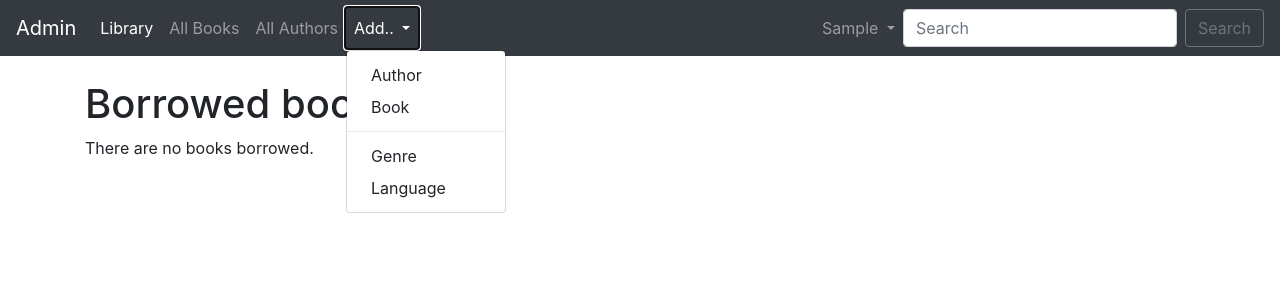
After one commit to f4r6d/OneLibrary, a Django app: page /mybooks/ in a window 1280 px wide, after a click on "Add..". The commit adds this page. Shown: the top 300 px of the page. Run offline with Django 4.2, Linux system fonts and the light colour scheme; the visitor is signed in with stand-in values (Sample User, id 1); data that the repository does not hold is empty; some libraries are stand-ins or nearby versions.

Commit message:
fix templates, add borrowing system

```diff
--- a/catalog/templates/catalog/author_detail.html
+++ b/catalog/templates/catalog/author_detail.html
@@ -1,6 +1,6 @@
 {% extends "base.html" %}
 
-{% block title %}{{ Author }}{% endblock %}
+{% block title %}Author | {{ author }}{% endblock %}
 
 {% block content %}
 
--- a/catalog/templates/catalog/author_form.html
+++ b/catalog/templates/catalog/author_form.html
@@ -1,9 +1,9 @@
 {% extends "base.html" %}
 
-{% block title %}Add Author{% endblock %}
+{% block title %}{% if 'update' in request.path %}Update{% else %}Add{% endif %} Author{% endblock %}
 
 {% block content %}
-<h3>Author</h3>
+<h3>{% if 'update' in request.path %}Update{% else %}Add{% endif %} Author</h3>
 <form method="post" class="form-control">
   {% csrf_token %}
   {% load crispy_forms_tags %}
--- a/catalog/templates/catalog/author_list.html
+++ b/catalog/templates/catalog/author_list.html
@@ -15,8 +15,10 @@
     <td><a href="{{ author.get_absolute_url }}">{{ author }}</a></td>
     <td>{{author.date_of_birth}}</td>
     <td>{% if author.date_of_death %}{{author.date_of_death}}{% endif %}</td>
+    {% if request.user.is_staff %}
     <td><a href="{% url 'catalog:author-update' author.id %}" class="btn btn-sm btn-secondary">Edit Author</a></td>
     <td><a href="{% url 'catalog:author-delete' author.id %}" class="btn btn-sm btn-danger" onclick="return confirm('Delete?')">Delete Author</a></td>
+    {% endif %}
   </tr>
   {% endfor %}
   </tbody>
--- a/catalog/templates/catalog/book_form.html
+++ b/catalog/templates/catalog/book_form.html
@@ -1,6 +1,6 @@
 {% extends "base.html" %}
 
-{% block title %}Add Book{% endblock %}
+{% block title %}{% if 'update' in request.path %}Update{% else %}Add{% endif %} Book{% endblock %}
 
 {% block content %}
 <h3>Book</h3>
--- a/catalog/templates/catalog/book_list.html
+++ b/catalog/templates/catalog/book_list.html
@@ -14,7 +14,9 @@
   <tr>
     <td><a href="{{ book.get_absolute_url }}">{{ book.title }}</a></td>
     <td>{{book.author}}</td>
+    {% if request.user.is_staff %}
     <td><a href="{% url 'catalog:book-update' book.id %}" class="btn btn-sm btn-secondary">Edit Book</a></td>
+    {% endif %}
   </tr>
   {% endfor %}
   </tbody>
--- a/catalog/templates/catalog/bookinstance_form.html
+++ b/catalog/templates/catalog/bookinstance_form.html
@@ -1,15 +1,15 @@
 {% extends "base.html" %}
 
-{% block title %}Add Author{% endblock %}
+{% block title %}{% if 'renew' in request.path %}Renew{% elif 'update' in request.path %}Update{% else %}Copy of{% endif %} {{object}}{% endblock %}
 
 {% block content %}
-<h3>Copy</h3>
+<h3>{% if 'renew' in request.path %}Renew{% elif 'update' in request.path %}Update{% else %}Copy of{% endif %} {{object}}</h3>
 <form method="post" class="form-control">
   {% csrf_token %}
   {% load crispy_forms_tags %}
   {{ form|crispy }}
 
-  <input type="submit" value="Add Book Copy!" class="btn btn-block btn-primary"/>
+  <input type="submit" value="{% if 'renew' in request.path %}Renew{% elif 'update' in request.path %}Update{% else %}Add{% endif %} Copy!" class="btn btn-block btn-primary"/>
 </form>
 
 {% endblock %}
--- /dev/null
+++ b/catalog/templates/catalog/my_borrowed.html
@@ -0,0 +1,25 @@
+{% extends "base.html" %}
+
+{% block title %}My Borrowed Book List{% endblock %}
+
+{% block content %}
+
+<h1>Borrowed books:</h1>
+
+{% if bookinstance_list %}
+<ul>
+
+  {% for bookinst in bookinstance_list %}
+  <li class="{% if bookinst.is_overdue %}text-danger{% endif %}">
+    <a href="{% url 'catalog:book-detail' bookinst.book.pk %}">{{bookinst.book.title}}</a> ({{ bookinst.due_back }})
+  </li>
+  {% endfor %}
+</ul>
+
+{% else %}
+  <p>There are no books borrowed.</p>
+{% endif %}
+
+
+
+{% endblock %}
--- a/catalog/urls.py
+++ b/catalog/urls.py
@@ -6,16 +6,22 @@ urlpatterns = [
     path('', views.index, name='index'),
     path('books/', views.BookListView.as_view(), name='book-list'),
     path('authors/', views.AuthorListView.as_view(), name='author-list'),
+    path('mybooks/', views.LoanedBooksByUserListView.as_view(), name='my-borrowed'),
+    path('borrowed/', views.BorrowedBooksListView.as_view(), name='borrowed'),
+    path('authors/add/', views.AuthorCreateView.as_view(), name='author-create'),
     path('books/add/', views.BookCreateView.as_view(), name='book-create'),
-    path('authors/add/', views.AuthorCreateView.as_view(), name='author-create'),
     path('genres/add/', views.GenreCreateView.as_view(), name='genre-create'),
     path('languages/add/', views.LanguageCreateView.as_view(), name='language-create'),
-    path('books/<pk>/book_instance/add/', views.BookInstanceCreateView.as_view(), name='book_instance-create'),
-    path('book_instance/<uuid:id>/delete/', views.book_instance_delete, name='book_instance-delete'),
+    path('authors/<pk>/', views.AuthorDetailView.as_view(), name='author-detail'),
     path('books/<pk>/', views.BookDetailView.as_view(), name='book-detail'),
+    path('authors/<pk>/update/', views.AuthorUpdateView.as_view(), name='author-update'),
+    path('authors/<pk>/delete/', views.author_delete, name='author-delete'),
     path('books/<pk>/update/', views.BookUpdateView.as_view(), name='book-update'),
     path('book/<pk>/delete/', views.book_delete, name='book-delete'),
-    path('authors/<pk>/', views.AuthorDetailView.as_view(), name='author-detail'),
-    path('authors/<pk>/update/', views.AuthorUpdateView.as_view(), name='author-update'),
-    path('authors/<pk>/delete/', views.author_delete, name='author-delete'),
+    path('books/<pk>/book_instance/add/', views.BookInstanceCreateView.as_view(), name='book_instance-create'),
+    path('book_instance/<uuid:pk>/renew/', views.BookInstanceRenewUpdateView.as_view(), name='book_instance-renew'),
+    path('book_instance/<uuid:pk>/update/', views.BookInstanceUpdateView.as_view(), name='book_instance-update'),
+    path('book_instance/<uuid:id>/delete/', views.book_instance_delete, name='book_instance-delete'),
+    path('book_instance/<uuid:pk>/borrow/', views.borrow, name='book_instance-borrow'),
+    path('book_instance/<uuid:pk>/take_back/', views.take_back, name='book_instance-take-back'),
 ]
--- a/catalog/views.py
+++ b/catalog/views.py
@@ -3,8 +3,12 @@ from .models import Book, BookInstance, Author, Genre, Language
 from django.views.generic.list import ListView
 from django.views.generic.detail import DetailView
 from django.views.generic.edit import CreateView, UpdateView
-from django.urls import reverse
+from django.urls import reverse, reverse_lazy
 from django.contrib import messages
+from django.contrib.auth.mixins import LoginRequiredMixin, PermissionRequiredMixin
+from django.contrib.auth.decorators import login_required, permission_required
+import datetime
+from django import forms
 
 
 def index(request):
@@ -26,13 +30,13 @@ def index(request):
     }
     return render(request, 'catalog/index.html', context)
 
-
+@permission_required(['is_staff'], raise_exception=True)
 def book_instance_delete(request, id):
     book = get_object_or_404(BookInstance, id=id)
     book.delete()
     return redirect(request.GET.get('next'))
 
-
+@permission_required(['is_staff'], raise_exception=True)
 def book_delete(request, pk):
     book = get_object_or_404(Book, pk=pk)
     if book.bookinstance_set.all():
@@ -46,26 +50,21 @@ class BookListView(ListView):
     model = Book
     paginate_by = 5
 
-    def get_context_data(self, **kwargs):
-        # Call the base implementation first to get the context
-        context = super(BookListView, self).get_context_data(**kwargs)
-        # Create any data and add it to the context
-        context['some_data'] = 'This is just some data'
-        return context
-
 
 class BookDetailView(DetailView):
     model = Book
 
 
-class BookCreateView(CreateView):
+class BookCreateView(PermissionRequiredMixin, CreateView):
     model = Book
     fields = '__all__'
+    permission_required = 'is_staff'
 
 
-class BookUpdateView(UpdateView):
+class BookUpdateView(PermissionRequiredMixin, UpdateView):
     model = Book
     fields = '__all__'
+    permission_required = 'is_staff'
 
 
 def author_delete(request, pk):
@@ -82,29 +81,46 @@ class AuthorDetailView(DetailView):
     model = Author
 
 
-class AuthorCreateView(CreateView):
+class AuthorCreateView(PermissionRequiredMixin, CreateView):
     model = Author
     fields = '__all__'
+    permission_required = 'is_staff'
+
+    def get_form(self, form_class=None):
+        form = super().get_form(form_class)
+        form.fields['date_of_birth'].widget = forms.TextInput(attrs={'type': 'date'})
+        form.fields['date_of_death'].widget = forms.TextInput(attrs={'type': 'date'})
+        return form
 
 
-class AuthorUpdateView(UpdateView):
+class AuthorUpdateView(PermissionRequiredMixin, UpdateView):
     model = Author
     fields = '__all__'
+    permission_required = 'is_staff'
+
+    def get_form(self, form_class=None):
+        form = super().get_form(form_class)
+        form.fields['date_of_birth'].widget = forms.TextInput(attrs={'type': 'date'})
+        form.fields['date_of_death'].widget = forms.TextInput(attrs={'type': 'date'})
+        return form
 
 
-class GenreCreateView(CreateView):
+class GenreCreateView(PermissionRequiredMixin, CreateView):
     model = Genre
     fields = '__all__'
+    permission_required = 'is_staff'
 
 
-class LanguageCreateView(CreateView):
+class LanguageCreateView(PermissionRequiredMixin, CreateView):
     model = Language
     fields = '__all__'
+    permission_required = 'is_staff'
 
 
-class BookInstanceCreateView(CreateView):
+class BookInstanceCreateView(PermissionRequiredMixin, CreateView):
     model = BookInstance
     fields = ['imprint', 'status']
+    permission_required = 'is_staff'
 
     def form_valid(self, form):
             print(self.request)
@@ -112,3 +128,80 @@ class BookInstanceCreateView(CreateView):
             self.instance.book = Book.objects.get(pk=self.kwargs['pk'])
             self.instance.save()
             return super().form_valid(form)
+
+    def get_context_data(self, **kwargs):
+        context = super().get_context_data(**kwargs)
+        context['object'] = Book.objects.get(pk=self.kwargs['pk'])
+        return context
+
+class LoanedBooksByUserListView(LoginRequiredMixin, ListView):
+    model = BookInstance
+    template_name = 'catalog/my_borrowed.html'
+
+    def get_queryset(self):
+        return BookInstance.objects.filter(borrower=self.request.user).filter(status__exact='o').order_by('due_back')
+
+
+class BorrowedBooksListView(PermissionRequiredMixin, ListView):
+    model = BookInstance
+    template_name = 'catalog/all_borrowed.html'
+    permission_required = 'can_mark_returned'
+
+    def get_queryset(self):
+        return BookInstance.objects.filter(status__exact='o').all()
+
+class BookInstanceRenewUpdateView(PermissionRequiredMixin, UpdateView):
+    model = BookInstance
+    fields = 'due_back',
+    permission_required = 'catalog.can_mark_returned'
+    success_url = reverse_lazy('catalog:borrowed')
+    initial = {'due_back': datetime.date.today() + datetime.timedelta(weeks=3)}
+
+
+    def get_form(self, form_class=None):
+        form = super().get_form(form_class)
+        form.fields['due_back'].widget = forms.TextInput(attrs={'type': 'date'})
+        return form
+
+
+class BookInstanceUpdateView(PermissionRequiredMixin, UpdateView):
+    model = BookInstance
+    fields = ['imprint', 'due_back', 'borrower', 'status']
+    permission_required = 'catalog.can_mark_returned'
+    success_url = reverse_lazy('catalog:borrowed')
+
+
+    def get_form(self, form_class=None):
+        form = super(BookInstanceUpdateView, self).get_form(form_class)
+        form.fields['due_back'].widget = forms.TextInput(attrs={'type': 'date'})
+        return form
+
+    def get_success_url(self):
+        return self.request.GET.get('next')
+
+@login_required()
+def borrow(request, pk):
+    book_instance = get_object_or_404(BookInstance, pk=pk)
+    if book_instance.status == 'a':
+        book_instance.borrower = request.user
+        book_instance.due_back = datetime.date.today() + datetime.timedelta(weeks=3)
+        book_instance.status = 'o'
+        book_instance.save()
+        return redirect(reverse('catalog:my-borrowed'))
+    else:
+        messages.warning(request, f'You can\'t borrow a "{book_instance.get_status_display().upper()}" copy!')
+        return redirect(request.GET.get('next'))
+
+
+@permission_required(['is_staff'], raise_exception=True)
+def take_back(request, pk):
+    book_instance = get_object_or_404(BookInstance, pk=pk)
+    if book_instance.status == 'o':
+        book_instance.borrower = None
+        book_instance.due_back = None
+        book_instance.status = 'a'
+        book_instance.save()
+        return redirect(reverse('catalog:borrowed'))
+    else:
+        messages.warning(request, f'You can\'t take back a "{book_instance.get_status_display().upper()}" copy!')
+        return redirect(request.GET.get('next'))
--- a/onelibrary/urls.py
+++ b/onelibrary/urls.py
@@ -16,6 +16,9 @@ Including another URLconf
 from django.contrib import admin
 from django.urls import path, include
 from django.views.generic.base import TemplateView
+from django.conf import settings
+from django.conf.urls.static import static
+
 
 urlpatterns = [
     # path('', TemplateView.as_view(template_name='index.html'), name='index'),
@@ -23,4 +26,4 @@ urlpatterns = [
     path('members/', include('members.urls')),
     path('accounts/', include('django.contrib.auth.urls')),
     path('admin/', admin.site.urls),
-]
+] + static(settings.STATIC_URL, document_root=settings.STATIC_ROOT)
--- a/templates/navbar.html
+++ b/templates/navbar.html
@@ -1,5 +1,7 @@
 <nav class="navbar navbar-expand-lg navbar-dark bg-dark">
+  {% if request.user.is_staff %}
     <a class="navbar-brand" href="{% url 'admin:index' %}">Admin</a>
+    {% endif %}
     <button class="navbar-toggler" type="button" data-toggle="collapse" data-target="#navbarSupportedContent" aria-controls="navbarSupportedContent" aria-expanded="false" aria-label="Toggle navigation">
       <span class="navbar-toggler-icon"></span>
     </button>
@@ -17,6 +19,7 @@
         </li>
 
 
+        {% if request.user.is_staff %}
         <li class="nav-item dropdown">
           <a class="nav-link dropdown-toggle" href="#" id="navbarDropdown" role="button" data-toggle="dropdown" aria-haspopup="true" aria-expanded="false">
             Add..
@@ -29,6 +32,7 @@
             <a class="dropdown-item" href="{% url 'catalog:language-create' %}">Language</a>
           </div>
         </li>
+        {% endif %}
 
 
 
@@ -42,9 +46,9 @@
             {{ user|title }}
           </a>
           <div class="dropdown-menu" aria-labelledby="navbarDropdown">
-            <a class="dropdown-item" href="#">My Borrowed</a>
+            <a class="dropdown-item" href="{% url 'catalog:my-borrowed' %}">My Borrowed</a>
             {% if request.user.is_staff %}
-            <a class="dropdown-item" href="#">All Borrowed</a>
+            <a class="dropdown-item" href="{% url 'catalog:borrowed' %}">All Borrowed</a>
             {% endif %}
             <div class="dropdown-divider"></div>
             <a class="dropdown-item" href="{% url 'logout' %}?next={{ request.path }}">Logout</a>
```
Also changed, not shown: catalog/templates/catalog/all_borrowed.html (added, +33 -0 lines), catalog/templates/catalog/book_detail.html (+8 -3 lines), catalog/templates/catalog/index.html (+5 -3 lines).
